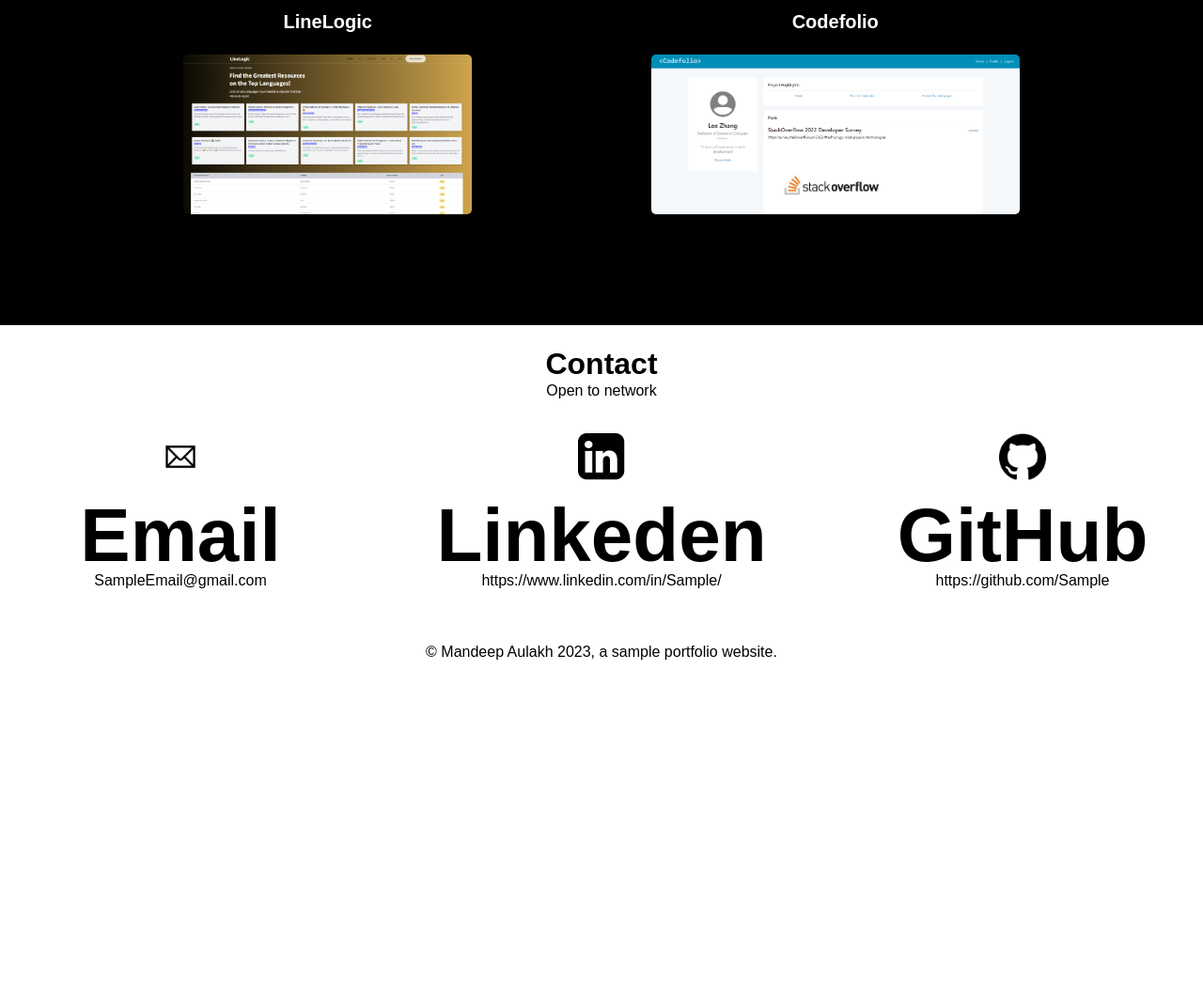
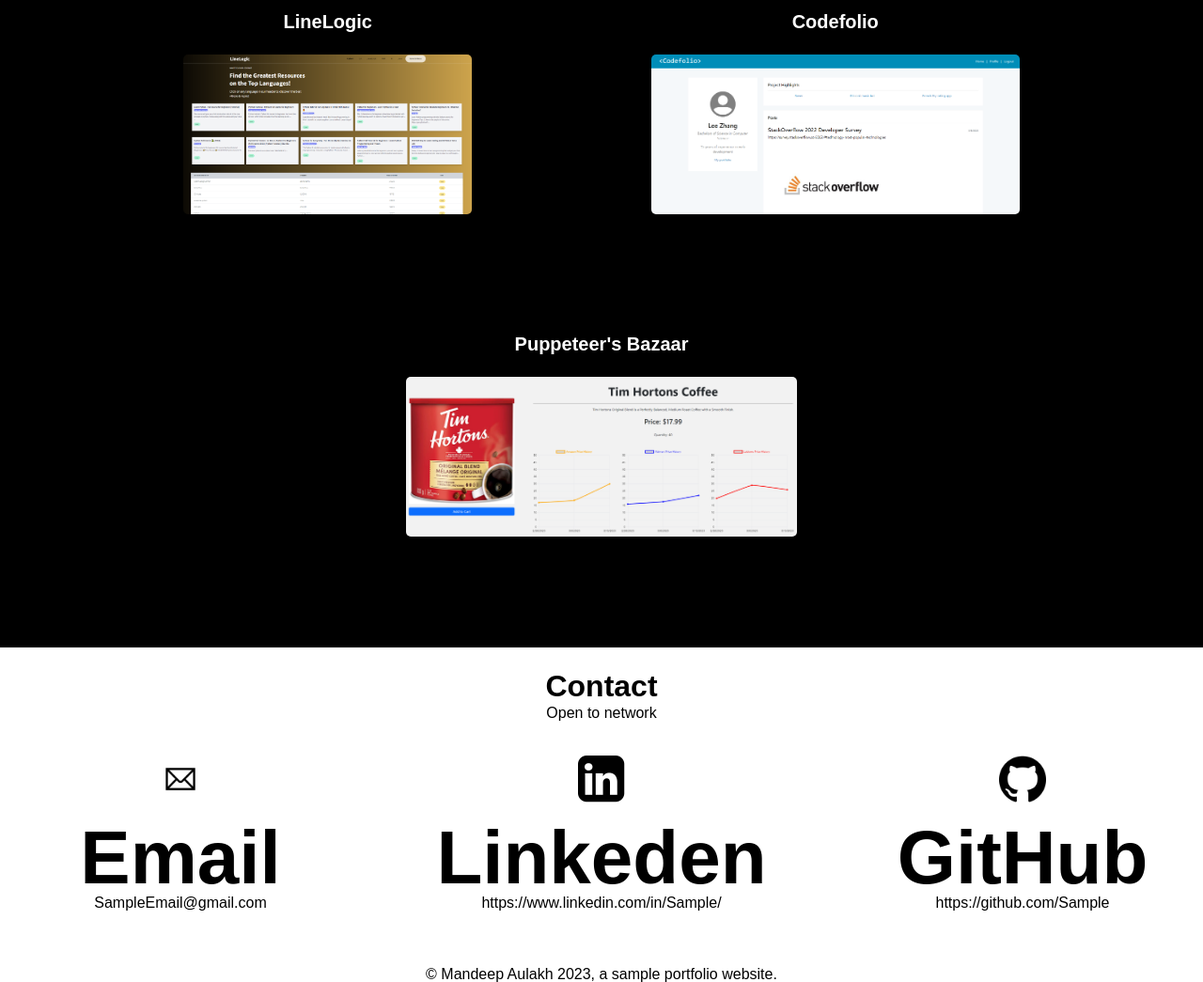
Before and after one commit to MannyAulakh/Module-2-Challenge, a plain HTML site: page index.html in a window 1280 px wide. Shown: the part 1853-2898 px from the top of the page at 94% size. Before the commit the page ends 2555 px from the top, so only its background shows below. Drawn offline with Linux system fonts and the light colour scheme.

Commit message:
added project 3

```diff
--- a/index.html
+++ b/index.html
@@ -60,6 +60,11 @@
                 <h3>Codefolio</h3>
                 <a href="https://frozen-brushlands-64969.herokuapp.com/login"><img class="websiteimage" src="images/codefolio.png" alt="Other Work 4"></a>
             </section>
+
+            <section>
+                <h3>Puppeteer's Bazaar</h3>
+                <a href="https://puppeteers-bazaar.herokuapp.com/"><img class="websiteimage" src="images/Pro3.png" alt="Other Work 4"></a>
+            </section>
         </div>
     </main>
     <!--Contact Section-->
```
Also changed, not shown: images/Pro3.png (added).
